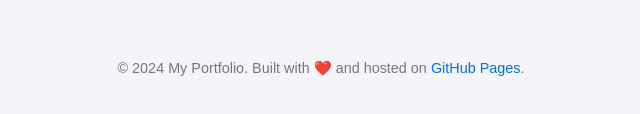
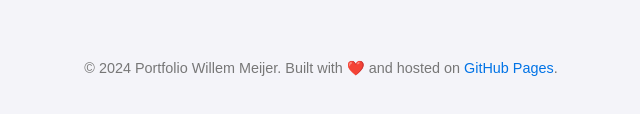
Before and after one commit to willem88836/portfolio-website, a plain HTML site: page index.html in a window 1280 px wide. Shown: the part 622-736 px from the top of the page, without its empty margins (319-959 px from the left). Drawn offline with Linux system fonts and the light colour scheme.

Commit message:
updated copyright message

```diff
--- a/index.html
+++ b/index.html
@@ -38,7 +38,7 @@
             </ul>
         </main>
         <footer>
-            <p>© 2024 My Portfolio. Built with ❤️ and hosted on <a href="https://pages.github.com/" target="_blank" rel="noopener noreferrer">GitHub Pages</a>.</p>
+            <p>© 2024 Portfolio Willem Meijer. Built with ❤️ and hosted on <a href="https://pages.github.com/" target="_blank" rel="noopener noreferrer">GitHub Pages</a>.</p>
         </footer>
     </div>
 </body>
```
